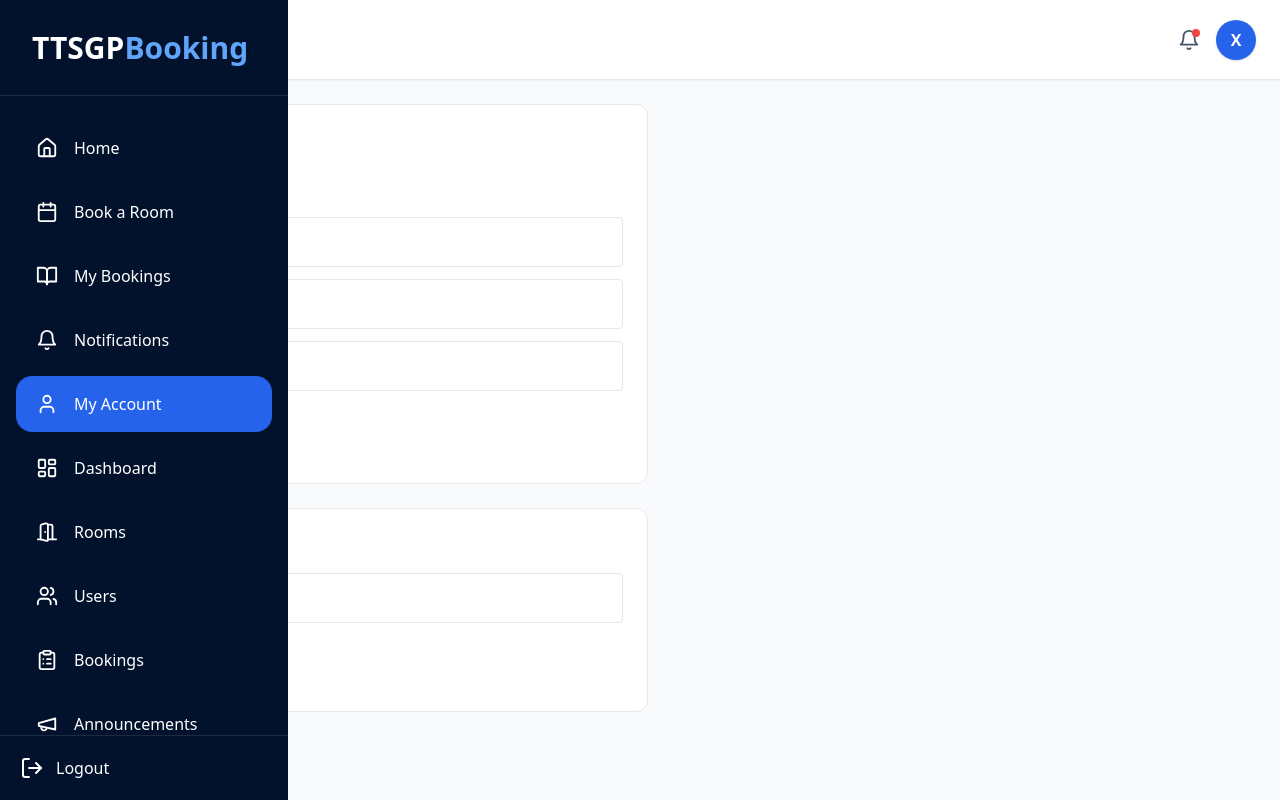
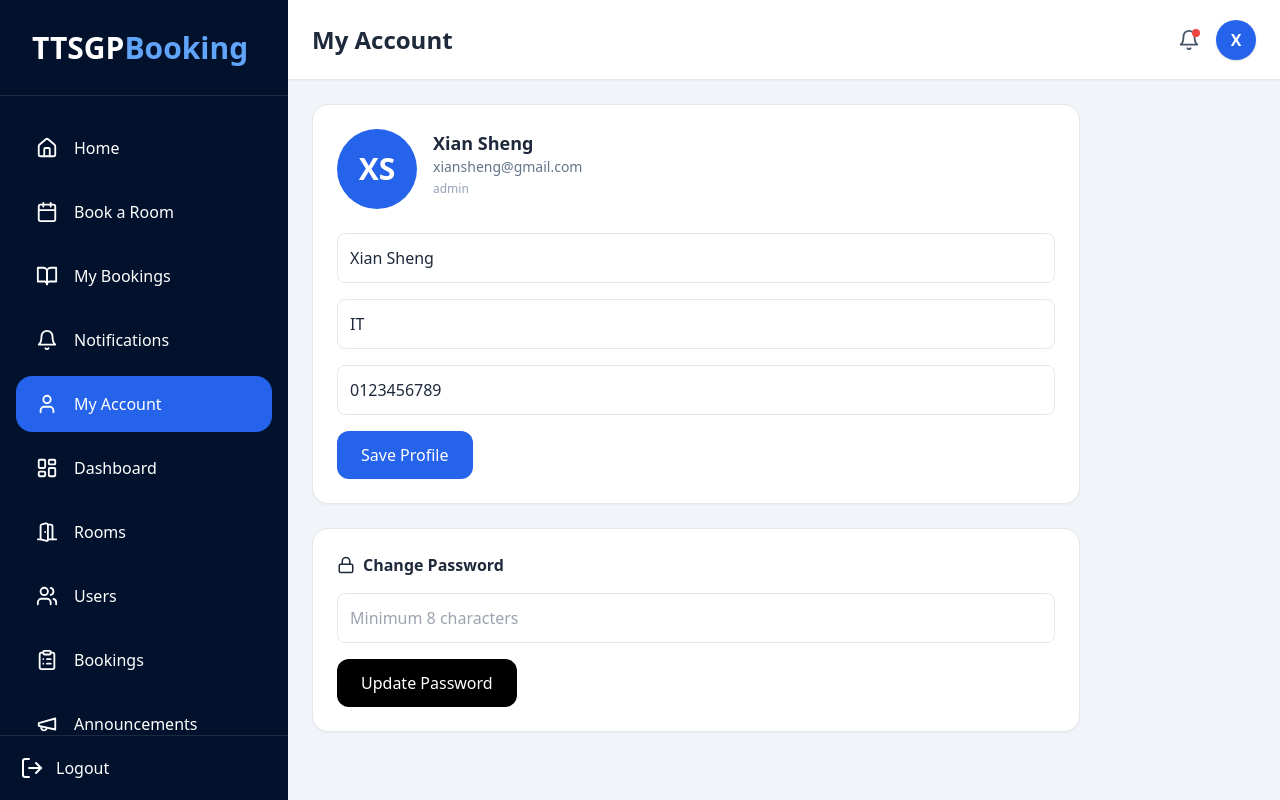
Before and after one commit to xiansheng31/TTSGP---Booking-System, a Next.js app: page /account in a window 1280 px wide. Built offline with nearby package versions, Linux system fonts and the light colour scheme.

Commit message:
Update page.tsx

```diff
--- a/src/app/account/page.tsx
+++ b/src/app/account/page.tsx
@@ -1,14 +1,15 @@
 'use client'
 
 import { useState } from 'react'
-import { Save, Lock } from 'lucide-react'
+import { Lock } from 'lucide-react'
 import Sidebar from '@/components/Sidebar'
 import Navbar from '@/components/Navbar'
 import toast from 'react-hot-toast'
 
-export default function AccountPage() {
+export default function AccountPage(){
 
-  const user = {
+const user={
+
 id:'1',
 name:'Xian Sheng',
 email:'xiansheng@gmail.com',
@@ -16,22 +17,31 @@ export default function AccountPage() {
 role:'admin',
 department:'IT',
 phone:'0123456789'
+
 }
 
-  const [name,setName] =
-    useState(user.name)
+const [name,setName]=
+useState(
+user.name
+)
 
-  const [phone,setPhone] =
-    useState(user.phone)
+const [phone,setPhone]=
+useState(
+user.phone
+)
 
-  const [department,setDepartment] =
-    useState(user.department)
+const [department,setDepartment]=
+useState(
+user.department
+)
 
-  const [newPassword,setNewPassword] =
+const [newPassword,
+setNewPassword]=
 useState('')
 
-  const [saving,setSaving] =
+const [saving,setSaving]=
 useState(false)
+
 
 async function saveProfile(){
 
@@ -40,7 +50,7 @@ export default function AccountPage() {
 setTimeout(()=>{
 
 toast.success(
-        'Profile updated.'
+'Profile updated'
 )
 
 setSaving(false)
@@ -48,6 +58,7 @@ export default function AccountPage() {
 },1000)
 
 }
+
 
 function changePassword(){
 
@@ -61,6 +72,7 @@ export default function AccountPage() {
 )
 
 return
+
 }
 
 toast.success(
@@ -71,89 +83,234 @@ export default function AccountPage() {
 
 }
 
-  return (
 
-    <div className="flex h-screen overflow-hidden">
+
+return(
+
+<div className="
+min-h-screen
+bg-slate-100
+">
 
 <Sidebar/>
 
-      <div className="flex-1 flex flex-col overflow-hidden">
 
-        <Navbar title="My Account"/>
+<div className="
+lg:ml-72
+min-h-screen
+flex
+flex-col
+">
 
-        <main className="flex-1 overflow-y-auto p-6 space-y-6 max-w-2xl">
+<Navbar
+title="My Account"
+/>
 
-          <div className="bg-white rounded-xl border p-6">
 
-            <div className="flex items-center gap-4 mb-6">
+<main className="
+flex-1
+p-4
+md:p-6
+overflow-x-hidden
+">
 
-              <div className="w-16 h-16 rounded-full bg-blue-600 flex items-center justify-center text-white text-2xl font-bold">
+<div className="
+max-w-3xl
+space-y-6
+">
+
+
+<div className="
+bg-white
+rounded-2xl
+border
+p-6
+shadow-sm
+">
+
+<div className="
+flex
+flex-col
+sm:flex-row
+items-center
+sm:items-start
+gap-4
+mb-6
+">
+
+<div className="
+w-20
+h-20
+rounded-full
+bg-blue-600
+flex
+items-center
+justify-center
+text-white
+text-3xl
+font-bold
+shrink-0
+">
 
 XS
 
 </div>
 
-              <div>
 
-                <p className="font-semibold">
+<div className="
+text-center
+sm:text-left
+">
+
+<p className="
+font-semibold
+text-lg
+">
+
 {user.name}
+
 </p>
 
-                <p className="text-sm text-slate-500">
+<p className="
+text-sm
+text-slate-500
+break-all
+">
+
 {user.email}
+
+</p>
+
+<p className="
+text-xs
+text-slate-400
+mt-1
+">
+
+{user.role}
+
 </p>
 
 </div>
 
 </div>
 
+
+
+<div className="
+space-y-4
+">
+
 <input
 value={name}
 onChange={(e)=>
-                setName(e.target.value)
+setName(
+e.target.value
+)
 }
-              className="w-full border p-3 rounded mb-3"
+placeholder="Name"
+className="
+w-full
+border
+rounded-lg
+p-3
+"
 />
+
 
 <input
 value={department}
 onChange={(e)=>
-                setDepartment(e.target.value)
+setDepartment(
+e.target.value
+)
 }
-              className="w-full border p-3 rounded mb-3"
+placeholder="Department"
+className="
+w-full
+border
+rounded-lg
+p-3
+"
 />
+
 
 <input
 value={phone}
 onChange={(e)=>
-                setPhone(e.target.value)
+setPhone(
+e.target.value
+)
 }
-              className="w-full border p-3 rounded"
+placeholder="Phone"
+className="
+w-full
+border
+rounded-lg
+p-3
+"
 />
 
 <button
-              onClick={saveProfile}
-              className="mt-5 bg-blue-600 text-white px-5 py-3 rounded"
+onClick={
+saveProfile
+}
+className="
+w-full
+sm:w-auto
+bg-blue-600
+text-white
+px-6
+py-3
+rounded-xl
+hover:bg-blue-700
+"
 >
-              {saving
-                ? 'Saving...'
-                : 'Save Profile'
+
+{
+saving
+?
+'Saving...'
+:
+'Save Profile'
 }
+
 </button>
 
 </div>
 
-          <div className="bg-white rounded-xl border p-6">
+</div>
 
-            <div className="flex gap-2 mb-4">
+
+
+
+<div className="
+bg-white
+rounded-2xl
+border
+p-6
+shadow-sm
+">
+
+<div className="
+flex
+items-center
+gap-2
+mb-4
+">
 
 <Lock size={18}/>
 
-              <h3>
+<h3 className="
+font-semibold
+">
+
 Change Password
+
 </h3>
 
 </div>
+
 
 <input
 type="password"
@@ -163,16 +320,39 @@ export default function AccountPage() {
 e.target.value
 )
 }
-              placeholder="minimum 8 characters"
-              className="w-full border p-3 rounded"
+placeholder="
+Minimum 8 characters
+"
+className="
+w-full
+border
+rounded-lg
+p-3
+"
 />
 
+
 <button
-              onClick={changePassword}
-              className="mt-4 bg-black text-white px-5 py-3 rounded"
+onClick={
+changePassword
+}
+className="
+mt-4
+w-full
+sm:w-auto
+bg-black
+text-white
+px-6
+py-3
+rounded-xl
+"
 >
+
 Update Password
+
 </button>
+
+</div>
 
 </div>
 
@@ -181,5 +361,7 @@ export default function AccountPage() {
 </div>
 
 </div>
+
 )
+
 }
```
Lines whose indentation alone changed are shown as unchanged.
